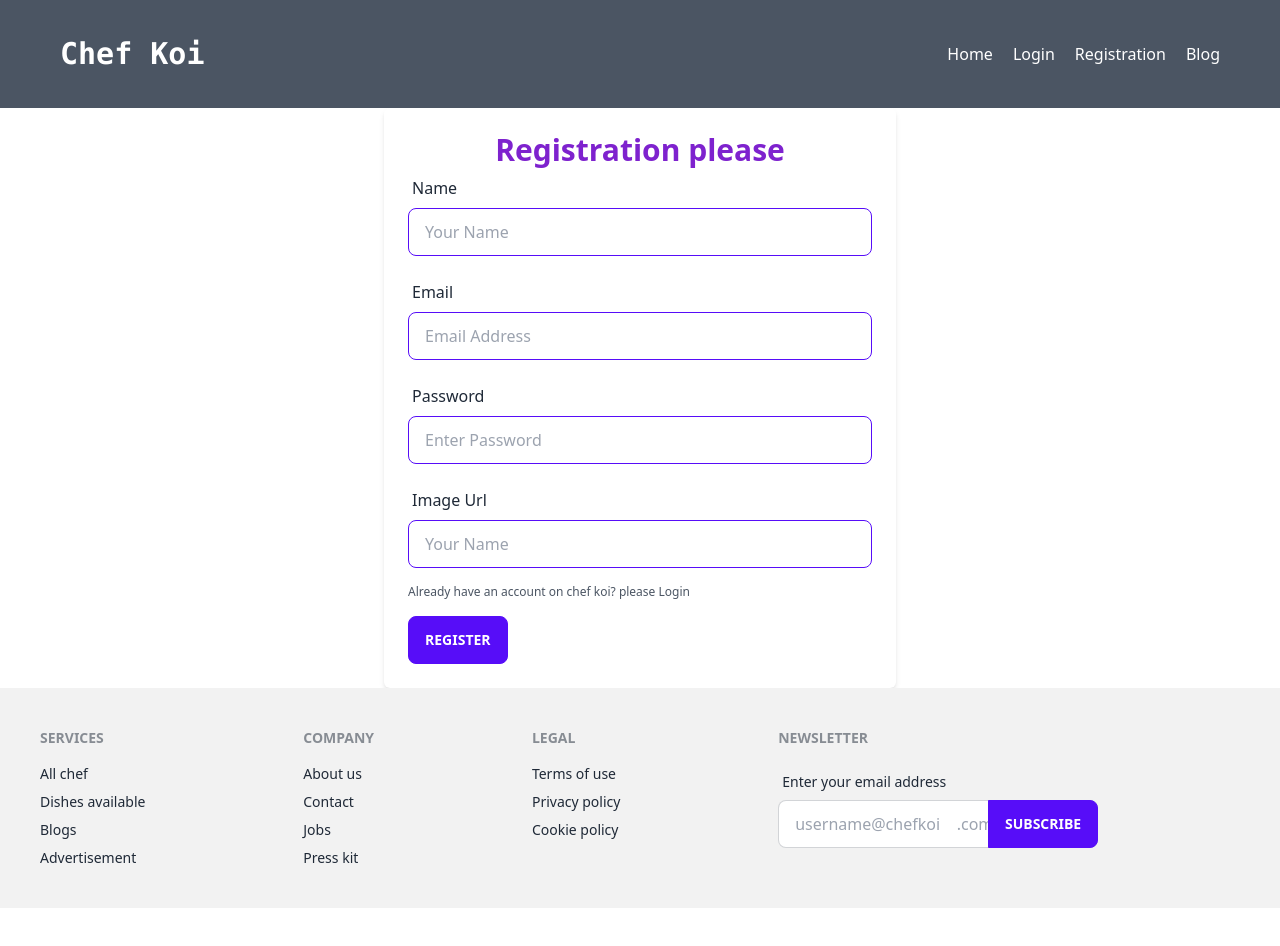
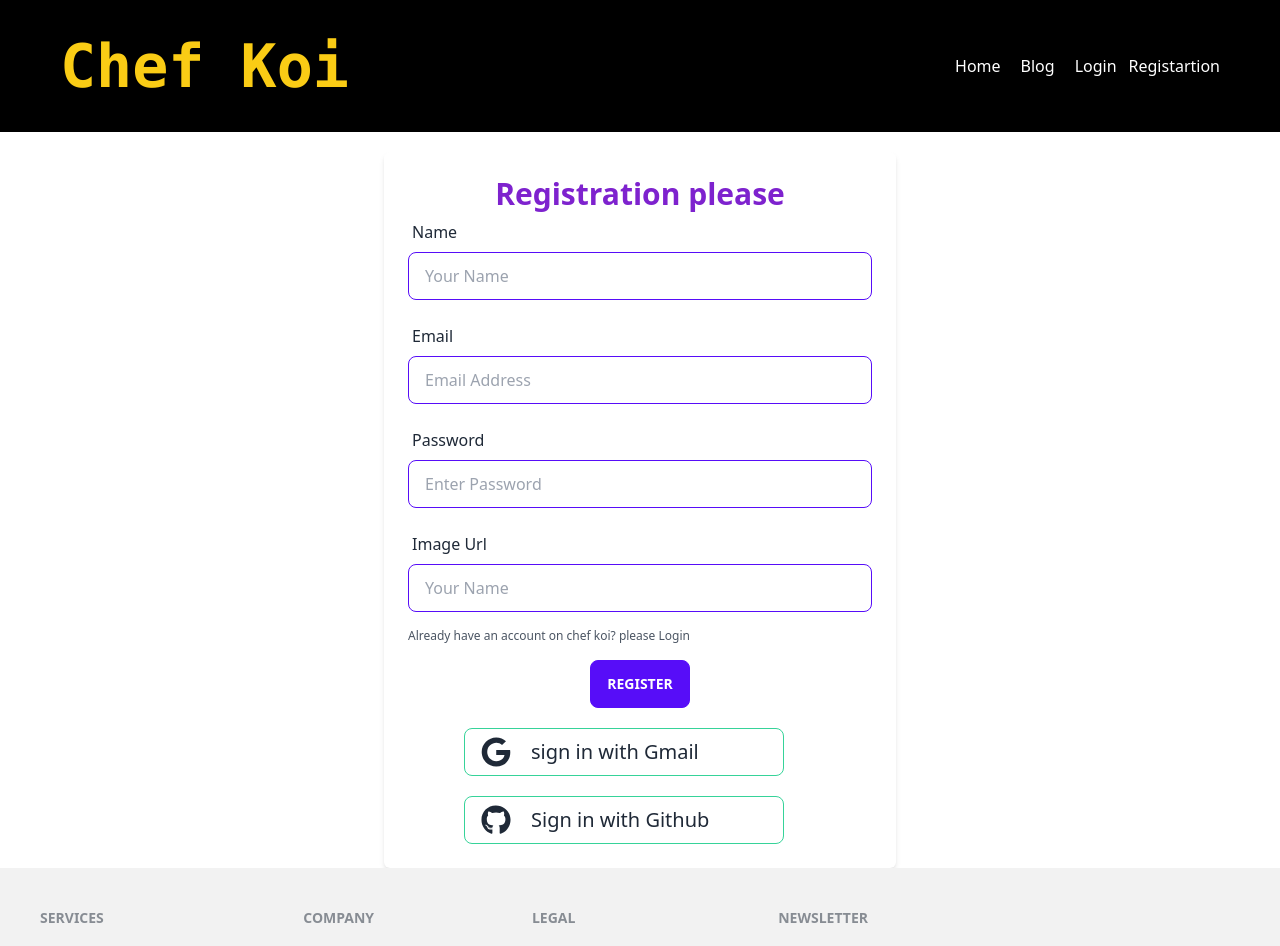
Before and after one commit to mostafizur-raahman/firebase-auth-, a React (Vite) app: page /registration in a window 1280 px wide. Shown: the top 946 px of the page. Before the commit the page ends 908 px from the top, so only its background shows below. Built offline with nearby package versions, Linux system fonts and the light colour scheme; no server answers.

Commit message:
sign in with pop up complete

```diff
--- a/package.json
+++ b/package.json
@@ -14,6 +14,7 @@
     "firebase": "^9.21.0",
     "react": "^18.2.0",
     "react-dom": "^18.2.0",
+    "react-hot-toast": "^2.4.1",
     "react-icons": "^4.8.0",
     "react-router-dom": "^6.11.0"
   },
--- a/src/Header/Header.jsx
+++ b/src/Header/Header.jsx
@@ -1,16 +1,36 @@
-import React from 'react';
+import React, { useContext } from 'react';
 import { Link, NavLink } from 'react-router-dom';
+import { AuthContext } from '../Providers/AuthProviders';
 
 const Header = () => {
+    const { user, logOut } = useContext(AuthContext);
+    console.log(user);
+    const handleLogout = () => {
+        logOut()
+            .then()
+            .catch(error => console.log(error))
+    }
     return (
-        <div className=' bg-gray-600 p-5'>
+        <div className='bg-black p-5'>
             <div className=' text-white  mx-10 py-4 flex items-center justify-between'>
-                <h1 className='text-3xl font-mono font-bold'>Chef Koi</h1>
-                <div className='flex gap-5'>
+                <h1 className='text-6xl font-mono font-bold  text-yellow-400'>Chef Koi</h1>
+                <div className='flex gap-5 items-center'>
                     <Link to='/'>Home</Link>
-                    <Link to='/login'>Login</Link>
-                    <Link to='/registration'>Registration</Link>
                     <Link to='/blog'>Blog</Link>
+                    {/* <p>{
+                        user && <div className=''> <p src={user.displayName} alt="" /></div>
+                    }</p> */}
+
+                    {
+                        user ? <div className='flex gap-5'>
+                            <img src={user.photoURL} alt="User photo" className='rounded-full w-[50px] h-[50px]' />
+                            <p><button onClick={handleLogout} className='btn btn-warning'>Logout</button></p>
+                        </div> : <div className='flex gap-3'>
+                            <p><Link to='/login'>Login</Link></p>
+                            <p><Link to='/registration'>Registartion</Link></p>
+                        </div>
+                    }
+
                 </div>
             </div>
         </div>
--- a/src/Home/Home.jsx
+++ b/src/Home/Home.jsx
@@ -8,9 +8,9 @@ const Home = () => {
     return (
         <div className='img'>
             <div>
-                <h1 className='text-center text-white text-3xl p-10 '>The executive chef is the head of the kitchen and is responsible for managing all aspects of the kitchen, including menu creation, <span className='text-yellow-300'>recipe development</span>, <span className='text-pink-500'>food preparation</span>, kitchen staff supervision, and <span className='text-blue-600 font-bold font-mono text-4xl'>food safety and sanitation.</span></h1>
+                <h1 className='text-center text-white text-3xl p-10 '>The executive chef is the head of the kitchen and is responsible for managing all aspects of the kitchen, including menu creation, <span className='text-4xl text-yellow-300'>recipe development</span>, <span className='text-4xl text-pink-500'>food preparation</span>, kitchen staff supervision, and <span className='text-blue-600 font-bold font-mono text-4xl'>food safety and sanitation.</span></h1>
             </div>
-            <div className='grid lg:grid-cols-3 md:grid-cols-2 w-full  gap-5'>
+            <div className='grid lg:grid-cols-3 md:grid-cols-2 w-full gap-5 lg:pl-12'>
                 {
                     allData?.map(data =>
                         <div key={data.id} className="card w-96 bg-base-100 shadow-xl mt-10 mb-5">
--- a/src/Login/Login.jsx
+++ b/src/Login/Login.jsx
@@ -1,14 +1,30 @@
-import React from 'react';
+import React, { useContext, useState } from 'react';
 import { Link } from 'react-router-dom';
+import { AuthContext } from '../Providers/AuthProviders';
 
 const Login = () => {
+
+    const [error, setError] = useState(null);
+    const { loginUser } = useContext(AuthContext);
+
+
 
     const handleLOgIn = (e) => {
         e.preventDefault();
         const form = e.target;
         const email = form.text.value;
         const password = form.password.value;
-        console.log(email, password);
+        setError("");
+        loginUser(email, password)
+            .then(res => {
+                const loggedUser = res.user;
+                console.log(loggedUser);
+            })
+            .catch(e => {
+                setError(e.message);
+                console.log(e.message);
+            })
+
     }
     return (
         <div>
--- a/src/Providers/AuthProviders.jsx
+++ b/src/Providers/AuthProviders.jsx
@@ -1,20 +1,56 @@
 
 import React, { createContext, useEffect, useState } from 'react';
-import { getAuth, createUserWithEmailAndPassword, signInWithEmailAndPassword, onAuthStateChanged, updateProfile, signOut } from "firebase/auth";
+import { getAuth, createUserWithEmailAndPassword, signInWithEmailAndPassword, onAuthStateChanged, signOut, GoogleAuthProvider, signInWithPopup } from "firebase/auth";
 import app from '../firebase/firebase.config';
 
 export const AuthContext = createContext(null);
 const auth = getAuth(app);
 const AuthProviders = ({ children }) => {
 
-
+    const [user, setUser] = useState(null);
+    const [error, setError] = useState(null);
+    const handleGoogle = () => {
+        const googleProvider = new GoogleAuthProvider();
+        signInWithPopup(auth, googleProvider)
+            .then(res => {
+                const loggedUser = res.user;
+                setUser(loggedUser);
+            })
+            .catch(e => {
+                setError(e.message);
+                console.log(e.message);
+            })
+    }
 
     const createUser = (email, password) => {
         return createUserWithEmailAndPassword(auth, email, password)
     }
+    const loginUser = (email, password) => {
+
+        return signInWithEmailAndPassword(auth, email, password)
+    }
+
+    const logOut = () => {
+        return signOut(auth)
+    }
+
+
+    useEffect(() => {
+        const unsubscribe = onAuthStateChanged(auth, (loggedUser) => {
+            console.log(loggedUser)
+            setUser(loggedUser)
+
+        })
+
+        return () => unsubscribe();
+    })
 
     const info = {
+        user,
         createUser,
+        loginUser,
+        logOut,
+        handleGoogle
 
     }
     return (
--- a/src/Registration/Registration.jsx
+++ b/src/Registration/Registration.jsx
@@ -1,12 +1,16 @@
 import React, { useContext, useState } from 'react';
 import { Link } from 'react-router-dom';
 import { AuthContext } from '../Providers/AuthProviders';
-
+import toast from 'react-hot-toast';
+import { FaBeer, FaGithub, FaGoogle } from 'react-icons/fa';
 const Registration = () => {
 
     const [error, setError] = useState(null);
-    const { createUser } = useContext(AuthContext);
+    const { createUser, handleGoogle } = useContext(AuthContext);
 
+    const signInWithGoogle = () => {
+        handleGoogle();
+    }
     const handleRegister = (event) => {
         event.preventDefault();
         const form = event.target;
@@ -26,10 +30,11 @@ const Registration = () => {
             })
     }
     return (
-        <div>
+        <div className='mt-5'>
             <div className="relative flex flex-col justify-center overflow-hidden">
                 <div className="w-full p-6 m-auto bg-white rounded-md shadow-md lg:max-w-lg">
                     <h1 className="text-3xl font-semibold text-center text-purple-700">Registration please</h1>
+
                     <form className="space-y-4" onSubmit={handleRegister}>
                         <div>
                             <label className="label">
@@ -57,10 +62,20 @@ const Registration = () => {
                             <input type="text" name='imgurl' placeholder="Your Name" className="w-full input input-bordered input-primary" />
                         </div>
                         <p className="text-xs text-gray-600 hover:underline hover:text-blue-600">Already have an account on  chef koi? please  <Link to='/login'>Login</Link> </p>
-                        <div>
+                        <div className='text-center'>
                             <input type="submit" value="Register" className='btn btn-primary' />
                         </div>
                     </form>
+                    <div className='ml-14'>
+                        <div className='input input-bordered mb-5 input-success w-full max-w-xs flex items-center gap-5 mt-5'>
+                            <FaGoogle className='text-3xl' />
+                            <button className='text-xl' onClick={signInWithGoogle}> sign in with Gmail</button>
+                        </div>
+                        <div className='input input-bordered input-success w-full max-w-xs flex items-center gap-5'>
+                            <FaGithub className='text-black-500 text-3xl' />
+                            <button className='text-xl'>Sign in with Github</button>
+                        </div>
+                    </div>
                 </div>
             </div>
         </div>
```
Also changed, not shown: 1 other file (tests, documents, lock files or other folders).
